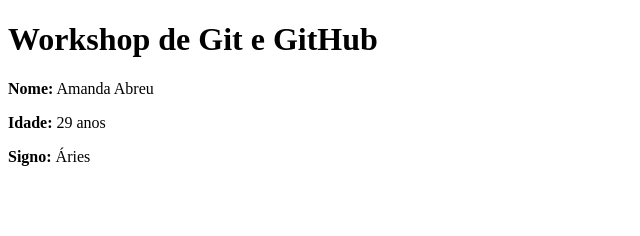
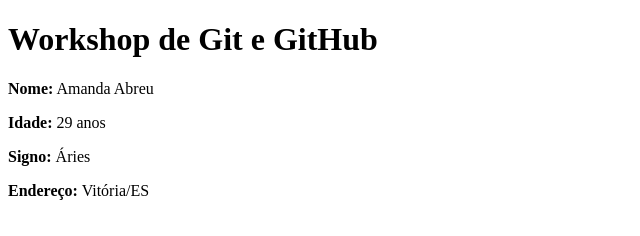
Before and after one commit to PedroWanderley96/Projeto_final, a plain HTML site: page amanda.html in a window 1280 px wide. Shown: the whole page, without its empty margins (0-640 px from the left). Drawn offline with Linux system fonts and the light colour scheme.

Commit message:
Amanda 2

```diff
--- a/amanda.html
+++ b/amanda.html
@@ -10,5 +10,6 @@
     <p><strong>Nome:</strong> Amanda Abreu</p>
     <p><strong>Idade:</strong> 29 anos</p>
     <p><strong>Signo:</strong> Áries</p>
+    <p><strong>Endereço:</strong> Vitória/ES</p>
 </body>
 </html>
```
